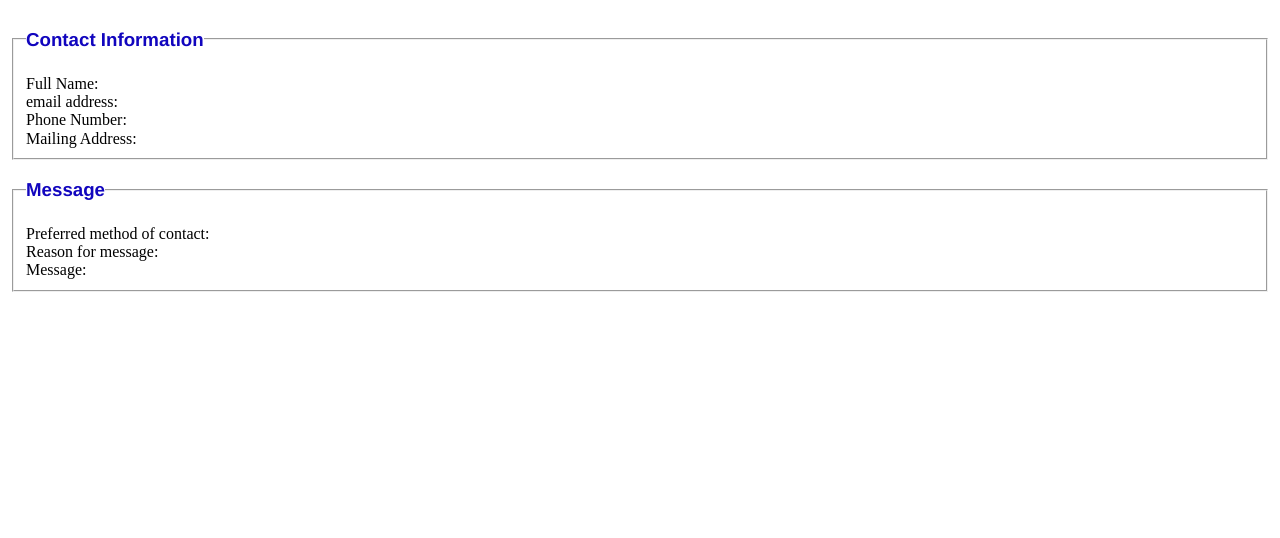
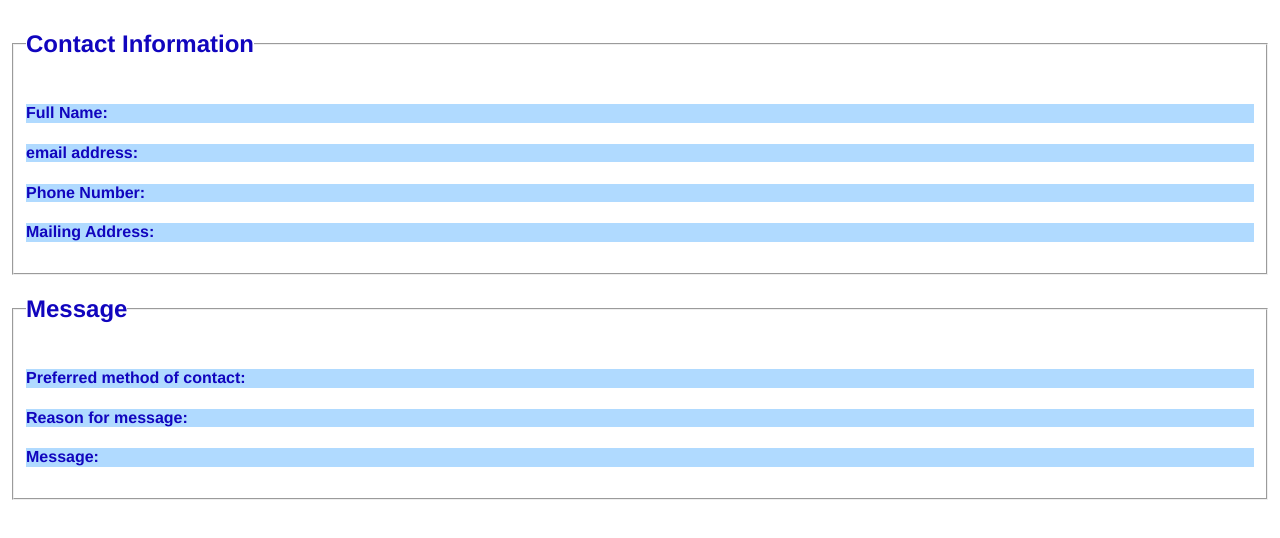
Before and after one commit to BenTerpstra/HTML-email-form-practice, a plain HTML site: page HTML-email-form-practice.html in a window 1280 px wide. Drawn offline with nearby package versions, Linux system fonts and the light colour scheme.

Commit message:
updated formatting

```diff
--- a/HTML-email-form-practice.html
+++ b/HTML-email-form-practice.html
@@ -21,38 +21,38 @@
         <form>
 <!-- Contact info fieldset -->
             <fieldset>
-                <legend><h3>Contact Information</h3></legend>
+                <legend><h2>Contact Information</h2></legend>
             <!-- Form for name **required -->
                 <div>
-                    <label for="name">Full Name:</label> <!--default "First Middle Last"-->
+                    <label for="name"><h4>Full Name:</h4></label> <!--default "First Middle Last"-->
                 </div>
             <!-- Form for email **required -->
                 <div>
-                    <label for="email">email address:</label> <!--default "Lorem@Ipsum.Dolor"-->
+                    <label for="email"><h4>email address:</h4></label> <!--default "Lorem@Ipsum.Dolor"-->
                 </div>
             <!-- Form for phone number **optional -->
                 <div>
-                    <label for="phone">Phone Number:</label>
+                    <label for="phone"><h4>Phone Number:</h4></label>
                 </div>
             <!-- Form for location **optional -->
                 <div>
-                    <label for="address">Mailing Address:</label>
+                    <label for="address"><h4>Mailing Address:</h4></label>
                 </div>
             </fieldset>
 <!-- Message fieldset -->
             <fieldset>
-                <legend><h3>Message</h3></legend>
+                <legend><h2>Message</h2></legend>
             <!-- Radio buttons for preferred method of response **optional, default 'general' -->
                 <div>
-                    <label for="method">Preferred method of contact:</label>
+                    <label for="method"><h4>Preferred method of contact:</h4></label>
                 </div>
             <!-- Dropdown menu for type of (or reason for) message **optional, default email -->
                 <div>
-                    <label for="reason">Reason for message:</label>
+                    <label for="reason"><h4>Reason for message:</h4></label>
                 </div>
             <!-- Form for message **required -->
                 <div>
-                    <label for="message">Message:</label>
+                    <label for="message"><h4>Message:</h4></label>
                 </div>
             </fieldset>
 
--- a/style.css
+++ b/style.css
@@ -1,15 +1,35 @@
-h3 {
+h2 {
     font-family: 'Franklin Gothic Medium', 'Arial Narrow', Arial, sans-serif;
     color: #1105be;
     font-weight: bolder;
 }
 
+h4 {
+    font-family: 'Franklin Gothic Medium', 'Arial Narrow', Arial, sans-serif;
+    color: #1105be;
+    font-weight: bold;
+}
+
+h5 {
+
+}
+
 body {
     padding: 10px;
+    color: #2060e9;
   }
 
-  input {
+input {
     margin: 10px;
     font-family: 'Courier New', Courier, monospace;
     color: #2060e9;
-  }
+}
+
+div {
+    background-color: rgb(176, 218, 255);
+
+}
+
+.div-message {
+
+}
```
